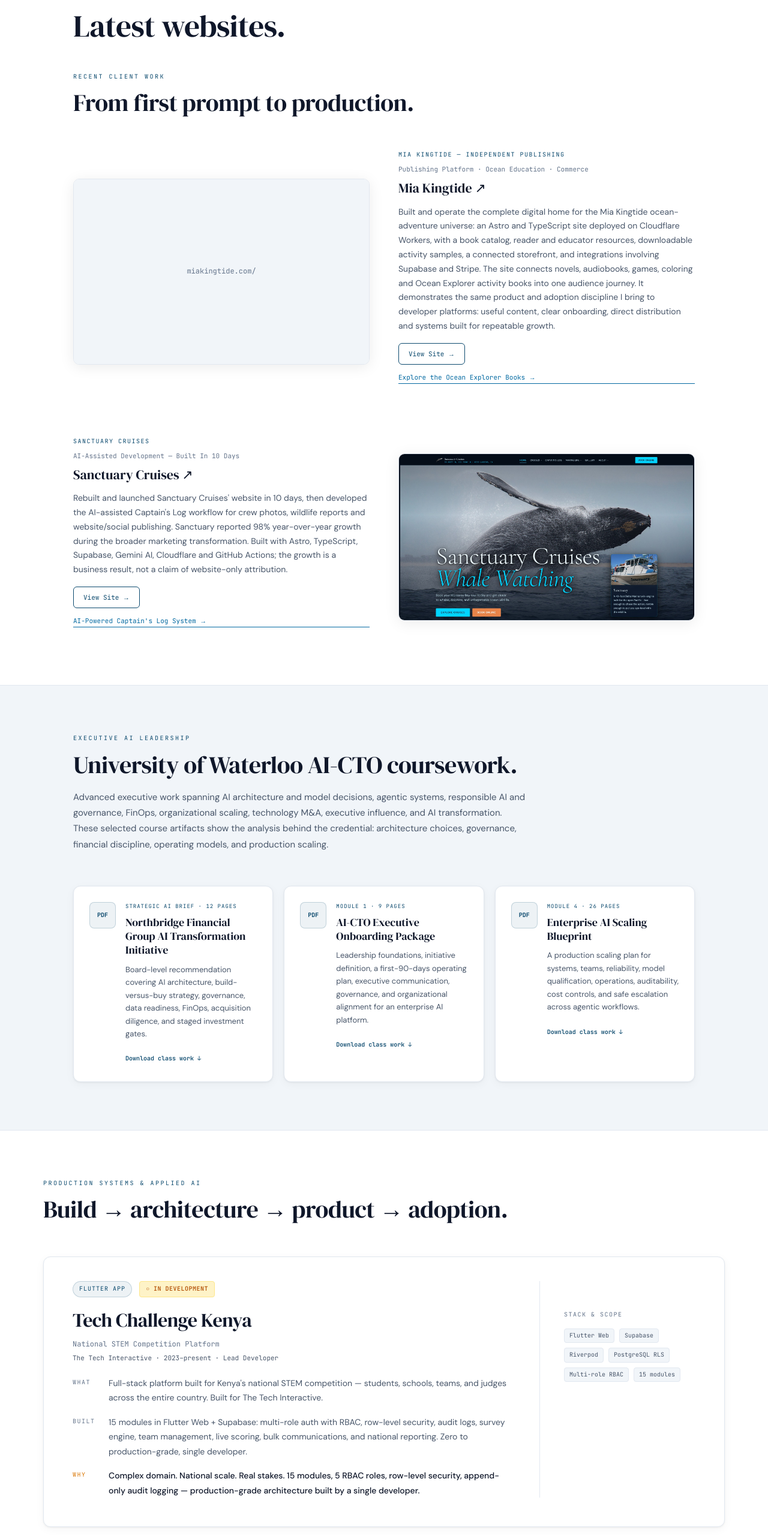
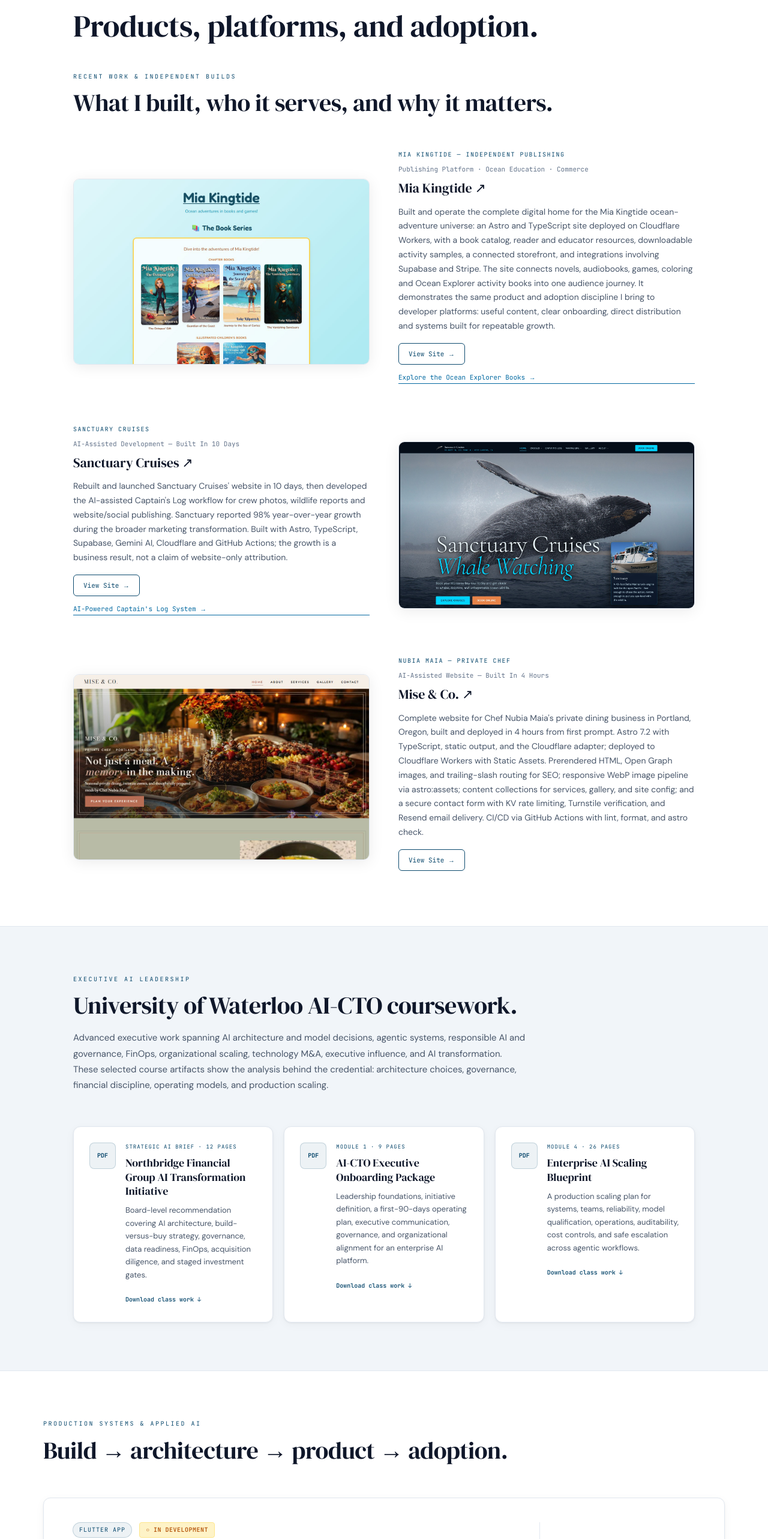
Before and after one commit to lkilpatrick/lkilpatrick_com, a Next.js app: page /work in a window 1280 px wide. Shown: the part 160-2726 px from the top of the page at 60% size. Built offline with nearby package versions, Linux system fonts and the light colour scheme.

Commit message:
Feature Mia Kingtide among recent builds and improve Work page scan hierarchy

```diff
--- a/app/components/WorkPage.tsx
+++ b/app/components/WorkPage.tsx
@@ -115,6 +115,7 @@ const PROJECTS: Project[] = [
 const PORTAL_SCREENSHOTS: Record<string, string> = {
   "Sanctuary Cruises":               "/screenshots/work-sanctuary-cruises.jpg",
   "Mise & Co.":                      "/screenshots/work-mise-and-co.jpg",
+  "Mia Kingtide":                    "/screenshots/builder-mia-kingtide.jpg",
   "Nutanix.dev — Developer Portal":  "/screenshots/nutanix-dev.jpg",
   "gitStream Documentation Portal":  "/screenshots/gitstream-docs.jpg",
   "Harness CI Release Notes":        "/screenshots/harness-ci.jpg",
@@ -157,15 +158,15 @@ function ProjectCard({ project, isFeatured }: { project: Project; isFeatured: bo
             <div className="wp-featured-context">{project.context}</div>
             <div className="wp-wbm">
               <div className="wp-wbm-row">
-                <span className="wp-wbm-label">What</span>
+                <span className="wp-wbm-label">Problem</span>
                 <span className="wp-wbm-text">{project.what}</span>
               </div>
               <div className="wp-wbm-row">
-                <span className="wp-wbm-label">Built</span>
+                <span className="wp-wbm-label">Solution</span>
                 <span className="wp-wbm-text">{project.built}</span>
               </div>
               <div className="wp-wbm-row wp-wbm-row--matters">
-                <span className="wp-wbm-label">Why</span>
+                <span className="wp-wbm-label">Impact</span>
                 <span className="wp-wbm-text">{project.matters}</span>
               </div>
             </div>
@@ -291,9 +292,9 @@ export default function WorkPage() {
   const featured = PROJECTS.filter(p => p.featured);
   const rest     = PROJECTS.filter(p => !p.featured);
 
-  const latestWebsites = onboardingDocs.highlights.slice(0, 2);
+  const latestWebsites = onboardingDocs.highlights.slice(0, 3);
   const allDocs = [
-    ...onboardingDocs.highlights.slice(2),
+    ...onboardingDocs.highlights.slice(3),
     ...onboardingDocs.cards.map(c => ({
       label: c.tag,
       title: c.title,
@@ -309,13 +310,13 @@ export default function WorkPage() {
         <div className="content-wrap">
           <div className="wp-page-header">
             <div className="wp-hero-eyebrow">Work</div>
-            <h1 className="wp-hero-title">Latest websites.</h1>
+            <h1 className="wp-hero-title">Products, platforms, and adoption.</h1>
           </div>
           <div className="wp-section-header">
-            <div className="wp-section-eyebrow">Recent Client Work</div>
-            <h2 className="wp-section-title">From first prompt to production.</h2>
+            <div className="wp-section-eyebrow">Recent Work &amp; Independent Builds</div>
+            <h2 className="wp-section-title">What I built, who it serves, and why it matters.</h2>
           </div>
-          <div style={{ display: "grid", gap: 72 }}>
+          <div style={{ display: "grid", gap: 52 }}>
             {latestWebsites.map((item, i) => (
               <PortalRow
                 key={item.title}
@@ -465,7 +466,7 @@ export default function WorkPage() {
         }
         .wp-wbm-row {
           display: grid;
-          grid-template-columns: 44px 1fr;
+          grid-template-columns: 66px 1fr;
           gap: 16px;
           align-items: start;
         }
```
